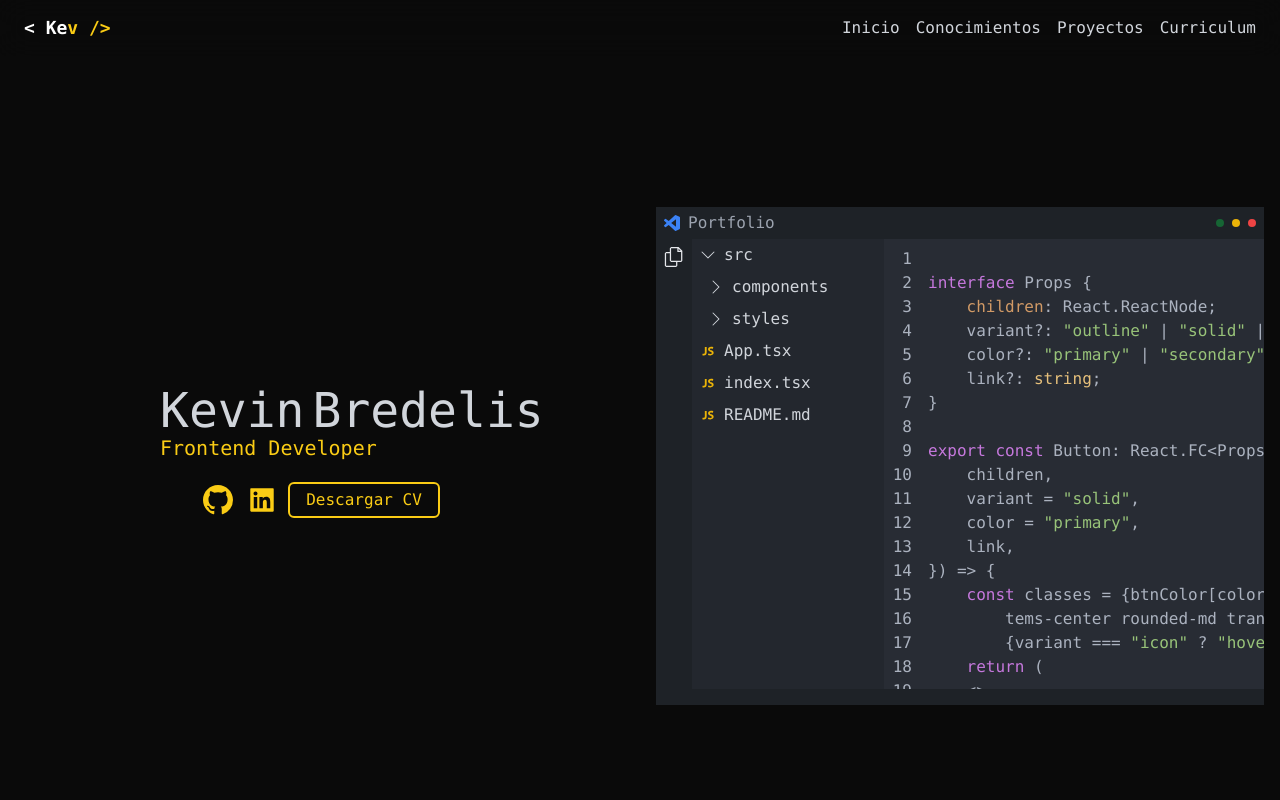
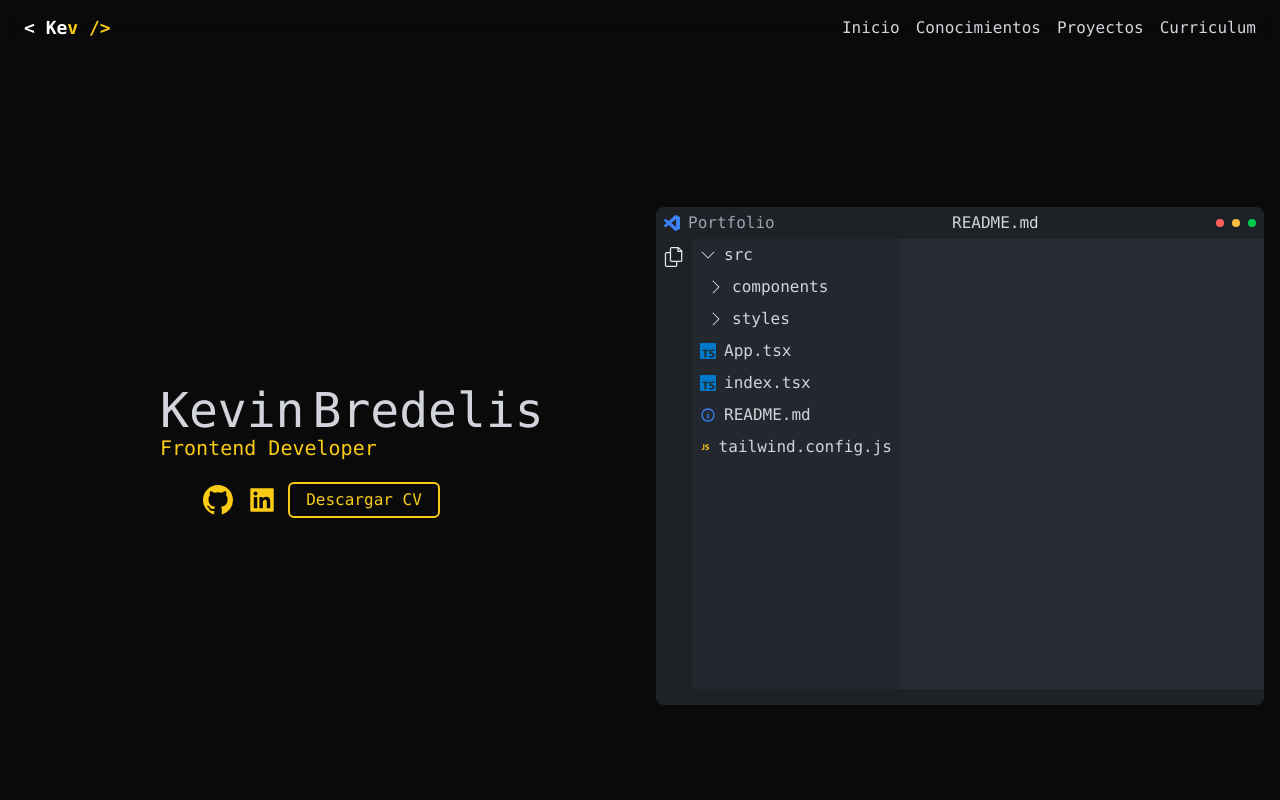
Before and after one commit to kevinbre/portfolio-v2, a React (Vite) app: page / in a window 1280 px wide. Shown: the top 800 px of the page. Built offline with nearby package versions, Linux system fonts and the light colour scheme.

Commit message:
Some fixes

```diff
--- a/src/components/Vscode.tsx
+++ b/src/components/Vscode.tsx
@@ -1,13 +1,19 @@
 import { useState } from "react";
 import { BsChevronUp } from "react-icons/bs";
-import { DiJavascript1 } from "react-icons/di";
-import { SiVisualstudiocode } from "react-icons/si";
+import {
+  SiCss3,
+  SiJavascript,
+  SiTypescript,
+  SiVisualstudiocode,
+} from "react-icons/si";
 import { VscFiles } from "react-icons/vsc";
 import SyntaxHighlighter from "react-syntax-highlighter";
 import { atomOneDark } from "react-syntax-highlighter/dist/esm/styles/hljs";
 import { code } from "../mocks/code";
 import { vscodeFolders } from "../mocks/files";
 import { getIcon } from "../utils/getIcon";
+import { HiOutlineInformationCircle } from "react-icons/hi";
+import { DiJavascript1 } from "react-icons/di";
 
 interface ShowFolders {
   src: boolean;
@@ -23,19 +29,21 @@ export const Vscode: React.FC = () => {
     styles: false,
   });
   const [showFiles, setShowFiles] = useState(true);
-  const [fileSelected, setFileSelected] = useState("buttonCode");
+  const [fileSelected, setFileSelected] = useState("README");
+  const [selectedFolder, setSelectedFolder] = useState("README.md");
 
   return (
-    <div className="flex flex-col w-full max-w-[800px]">
-      <div className="w-full h-8 bg-[#1E2227] justify-between flex items-center px-2">
+    <div className="flex flex-col w-full max-w-[800px] ">
+      <div className="w-full h-8 bg-[#1E2227] justify-between flex items-center px-2 rounded-t-lg">
         <div className="flex items-center gap-2">
           <SiVisualstudiocode className="text-blue-500" />
           <h2 className="text-gray-400 font-medium">Portfolio</h2>
         </div>
+        <div>{selectedFolder}</div>
         <div className="flex gap-2">
-          <div className="w-2 h-2 rounded-full bg-green-800" />
-          <div className="w-2 h-2 rounded-full bg-yellow-500" />
-          <div className="w-2 h-2 rounded-full bg-red-500" />
+          <div className="w-2 h-2 rounded-full bg-[#FF605C]" />
+          <div className="w-2 h-2 rounded-full bg-[#FFBD44]" />
+          <div className="w-2 h-2 rounded-full bg-[#00CA4E]" />
         </div>
       </div>
       <div className="flex">
@@ -51,7 +59,7 @@ export const Vscode: React.FC = () => {
 
           <div
             className={`${
-              showFiles ? "w-48 visible" : "w-0 hidden"
+              showFiles ? "w-52 visible" : "w-0 hidden"
             } bg-[#23272E] transition-all`}
           >
             <div className="flex gap-2 h-fit items-center cursor-pointer hover:bg-gray-600/20 px-2 py-1 select-none">
@@ -72,12 +80,12 @@ export const Vscode: React.FC = () => {
                     <>
                       <div
                         className="flex gap-2 h-fit items-center cursor-pointer hover:bg-gray-600/20 px-4 py-1 select-none"
-                        onClick={() =>
+                        onClick={() => {
                           setShowFolders({
                             ...showFolders,
                             [folder.name]: !showFolders[folder.name],
-                          })
-                        }
+                          });
+                        }}
                       >
                         <span
                           className={`${
@@ -98,6 +106,8 @@ export const Vscode: React.FC = () => {
                     {showFolders[folder.name] &&
                       folder.files.map((file) => {
                         const isSelected = fileSelected === file.name;
+                        const icon = getIcon(file.file);
+
                         return (
                           <li
                             key={file.name}
@@ -106,10 +116,22 @@ export const Vscode: React.FC = () => {
                             } select-none flex gap-2 items-center ${
                               isSelected ? "bg-gray-600/20" : ""
                             } `}
-                            onClick={() => setFileSelected(file.name)}
+                            onClick={() => {
+                              setFileSelected(file.name),
+                                setSelectedFolder(file.file);
+                            }}
                           >
-                            {getIcon(file.file)}
-                            <DiJavascript1 className="text-yellow-500" />{" "}
+                            {icon === "tsx" || icon === "ts" ? (
+                              <SiTypescript className="text-[#007acc]" />
+                            ) : icon === "css" ? (
+                              <SiCss3 className="text-blue-500" />
+                            ) : icon === "md" ? (
+                              <HiOutlineInformationCircle className="text-blue-500" />
+                            ) : icon === "config" || icon === "js" ? (
+                              <DiJavascript1 className="text-yellow-400 text-lg" />
+                            ) : (
+                              ""
+                            )}
                             {file.file}
                           </li>
                         );
@@ -130,7 +152,7 @@ export const Vscode: React.FC = () => {
           {code[fileSelected as keyof typeof code]}
         </SyntaxHighlighter>
       </div>
-      <div className="w-full h-4 bg-[#1E2227] justify-between flex items-center px-2 text-xs">
+      <div className="w-full h-4 bg-[#1E2227] justify-between flex items-center px-2 text-xs rounded-b-lg">
         <h2 className="text-gray-200"></h2>
       </div>
     </div>
--- a/src/mocks/code.ts
+++ b/src/mocks/code.ts
@@ -93,4 +93,19 @@ export const Header: React.FC = () => {
   readme: `# Hola Juan soy el Readme de luddax`,
   indexCode: `Hola zapete sos el index del cs 📌`,
   Camilo: `Hola soy camilo`,
+  tailwind: `/** @type {import('tailwindcss').Config} */
+  export default {
+    content: [
+      "./index.html",
+      "./src/**/*.{js,ts,jsx,tsx}",
+    ],
+    theme: {
+      extend: {},
+      fontFamily: {
+        'sans': ['source-code-pro', 'Menlo', 'Monaco', 'Consolas', 'Courier New', 'monospace'],
+      }
+      },
+    plugins: [],
+
+  }`,
 };
--- a/src/mocks/files.ts
+++ b/src/mocks/files.ts
@@ -24,6 +24,7 @@ export const vscodeFolders = [
       { name: "appCode", file: "App.tsx" },
       { name: "indexCode", file: "index.tsx" },
       { name: "readme", file: "README.md" },
+      { name: "tailwind", file: "tailwind.config.js" },
     ],
   },
 ];
--- a/src/utils/getIcon.ts
+++ b/src/utils/getIcon.ts
@@ -1,16 +1,5 @@
-import { SiTypescript, SiTailwindcss } from "react-icons/si";
-import { MdCss } from "react-icons/md";
-import { DiJavascript1 } from "react-icons/di";
-
 export const getIcon = (fileName: string) => {
   const fileExtension = fileName.split(".")[1];
 
-  const fileIcons: { [key: string]: JSX.Element } = {
-    tsx: SiTypescript,
-    css: MdCss,
-    js: DiJavascript1,
-    tailwind: SiTailwindcss,
-  };
-
-  return fileIcons[fileExtension];
+  return fileExtension;
 };
```
